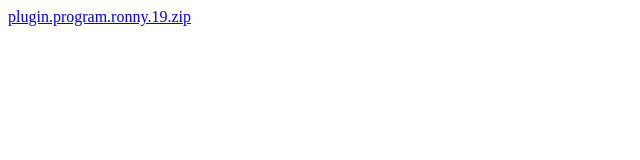
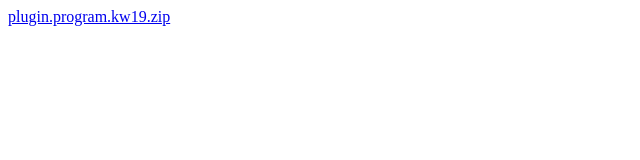
Before and after one commit to themadvictor/kw19, a plain HTML site: page index.html in a window 1280 px wide. Shown: the full height of the page, 0-640 px from the left. Drawn offline with Linux system fonts and the light colour scheme.

Commit message:
Update index.html

```diff
--- a/index.html
+++ b/index.html
@@ -1,3 +1,3 @@
 <!DOCTYPE html>
 
-<a href="plugin.program.ronny.19.zip">plugin.program.ronny.19.zip</a>
+<a href="plugin.program.kw19.zip">plugin.program.kw19.zip</a>
```
